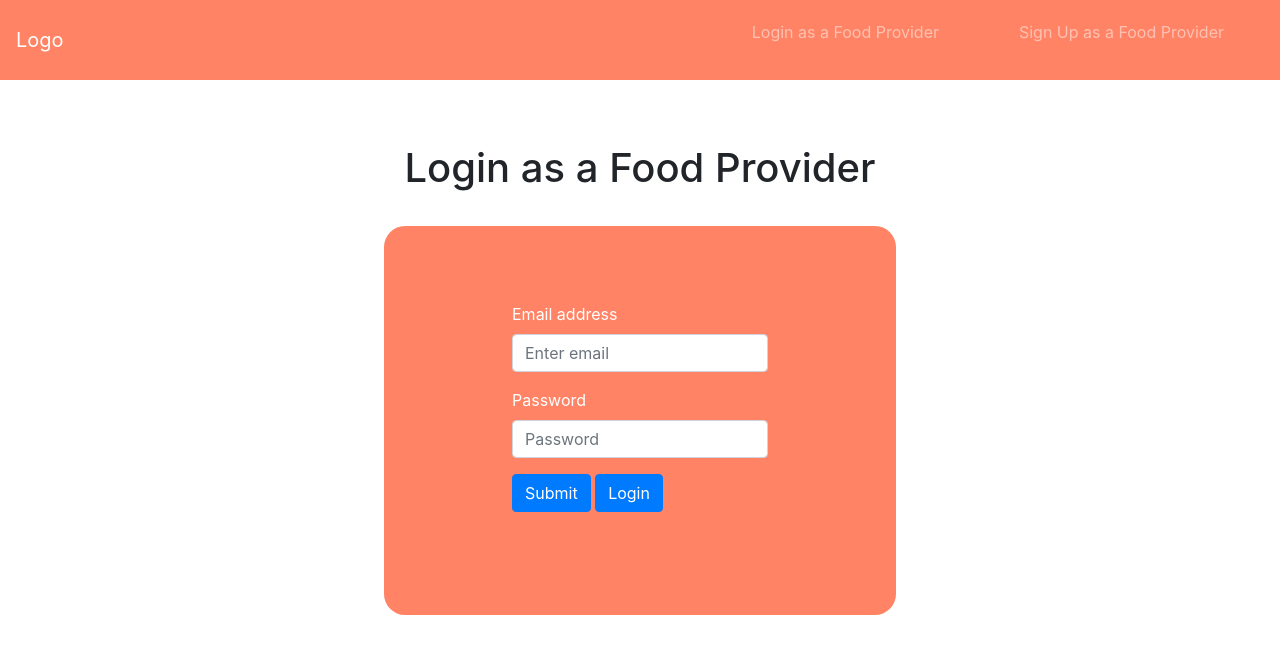
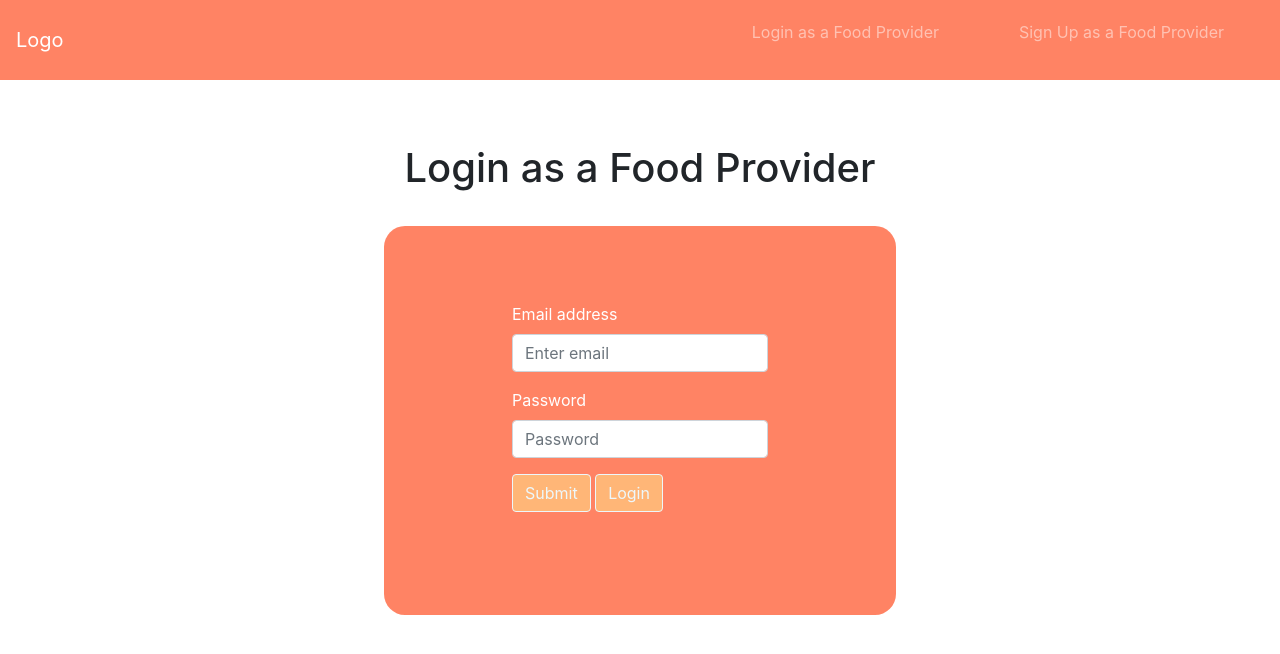
Before and after one commit to sydnieec/MealRelief, a React (Create React App) app in the folder website/: page /restaurantlogin in a window 1280 px wide. Shown: the top 654 px of the page. Built offline with nearby package versions, Linux system fonts and the light colour scheme; what azure-maps-control would draw is missing.

Commit message:
changed button colors

```diff
--- a/website/src/App.css
+++ b/website/src/App.css
@@ -40,6 +40,14 @@ nav {
   flex-direction: row;
 }
 
+.btn-optin {
+  color: rgb(255, 131, 100);
+  background-color: rgb(255, 131, 100);
+  background-color: cutom-color;
+  border-color: rgb(255, 131, 100);
+  border-color: cutom-cor;
+}
+
 /* .App-logo {
   height: 40vmin;
   pointer-events: none;
--- a/website/src/pages/RestaurantLogin.jsx
+++ b/website/src/pages/RestaurantLogin.jsx
@@ -60,11 +60,11 @@ class RestaurantLogin extends Component {
                 placeholder="Password"
               />
             </Form.Group>
-            <Button variant="primary" type="submit">
+            <Button bsStyle="" style={btn} bsClass="btn" type="submit">
               Submit
             </Button>{" "}
             <Link to="/restaurantform">
-              <Button variant="primary" type="submit">
+              <Button bsStyle="" style={btn} bsClass="btn" type="submit">
                 Login
               </Button>
             </Link>
@@ -93,3 +93,9 @@ const formStyle = {
   borderRadius: "21px",
   color: "white",
 };
+
+const btn = {
+  backgroundColor: "#ffb677",
+  borderColor: "#edf7fa",
+  color: "#edf7fa",
+};
```
